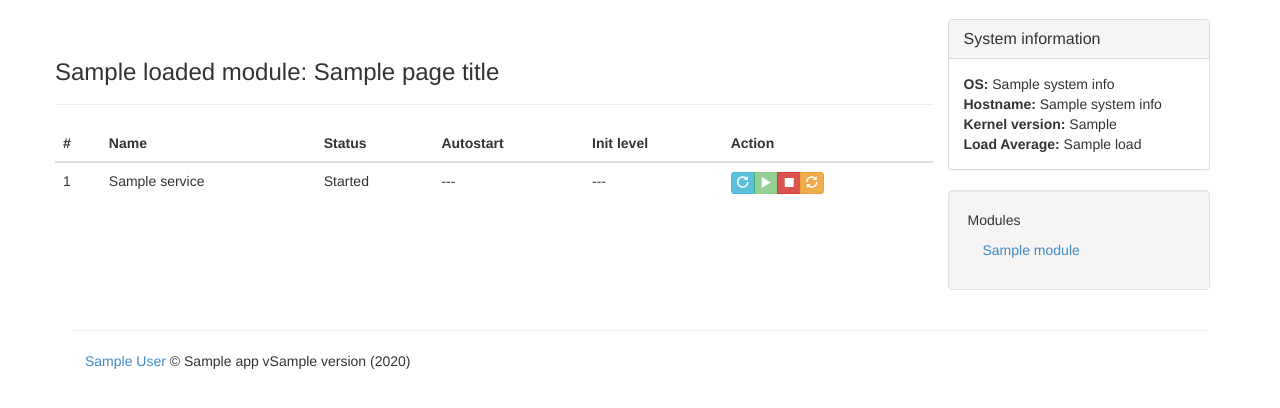
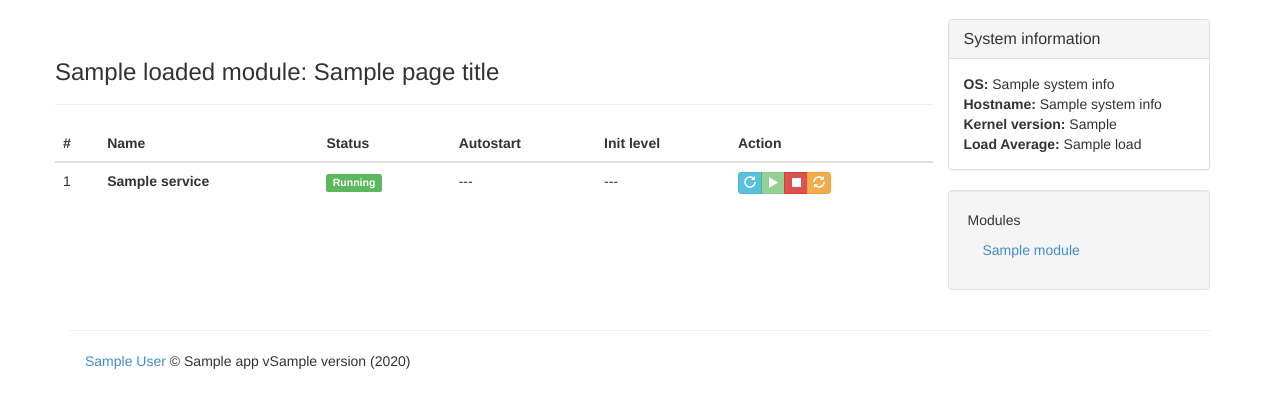
Before and after one commit to delin/MyAdmin, a Django app: template templates/pages/page_services.html in a window 1280 px wide. Shown: the part 51-459 px from the top of the page. Run offline with Django 3.2, Linux system fonts and the light colour scheme; the template is opened without the code that fills it: most values are stand-ins (such as "Sample title", 1, 10 or a date in 2020); parts of the project's set-up code (start-up, migrations or seed data) failed here and were passed over.

Commit message:
fix services list

```diff
--- a/main/views.py
+++ b/main/views.py
@@ -343,8 +343,11 @@ def page_services(request):
 
 
 @login_required
-@require_http_methods(["POST"])
+@require_http_methods(["GET", "POST"])
 def page_service_action(request, service_name):
+    if request.method == "GET":
+        return redirect('services')
+
     if "prev_page" in request.POST:
         prev_page = request.POST.get("prev_page")
     else:
--- a/system_tools/services.py
+++ b/system_tools/services.py
@@ -80,7 +80,7 @@ class SystemServices():
                 status = False
 
             services_list.append({
-                'name': re.search('(?<= )\w+', service).group(0),
+                'name': re.search('[a-zA-Z@0-9-]{2,}', service).group(0),
                 'status': status,
             })
 
--- a/templates/pages/page_services.html
+++ b/templates/pages/page_services.html
@@ -24,8 +24,12 @@
             {% for service in services %}
             <tr>
                 <td>{{ forloop.counter }}</td>
-                <td>{{ service.name|default:"---" }}</td>
-                <td>{{ service.status|yesno:"Started,Stopped,Unknown" }}</td>
+                <td><strong>{{ service.name|default:"---" }}</strong></td>
+                <td>{% if service.status %}
+                    <span class="label label-success">{% trans "Running" %}</span>{% else %}
+                    <span class="label label-warning">{% trans "Stopped" %}</span>
+                    {% endif %}
+                </td>
                 <td>{{ service.autostart|default:"---" }}</td>
                 <td>{{ service.init_level|default:"---" }}</td>
                 <td><!-- Single button -->
```
Also changed, not shown: locale/en/LC_MESSAGES/django.po, locale/ru/LC_MESSAGES/django.po.
